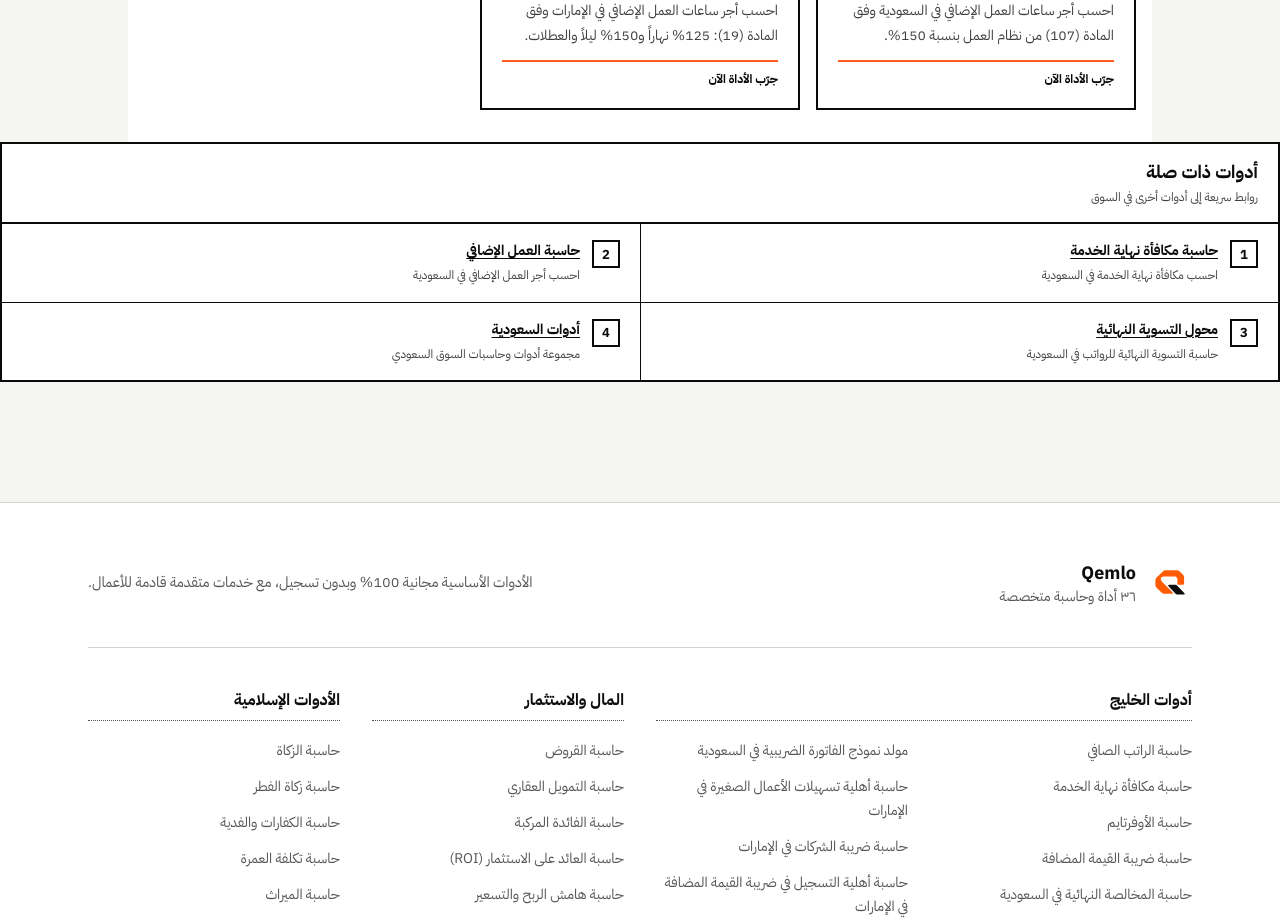
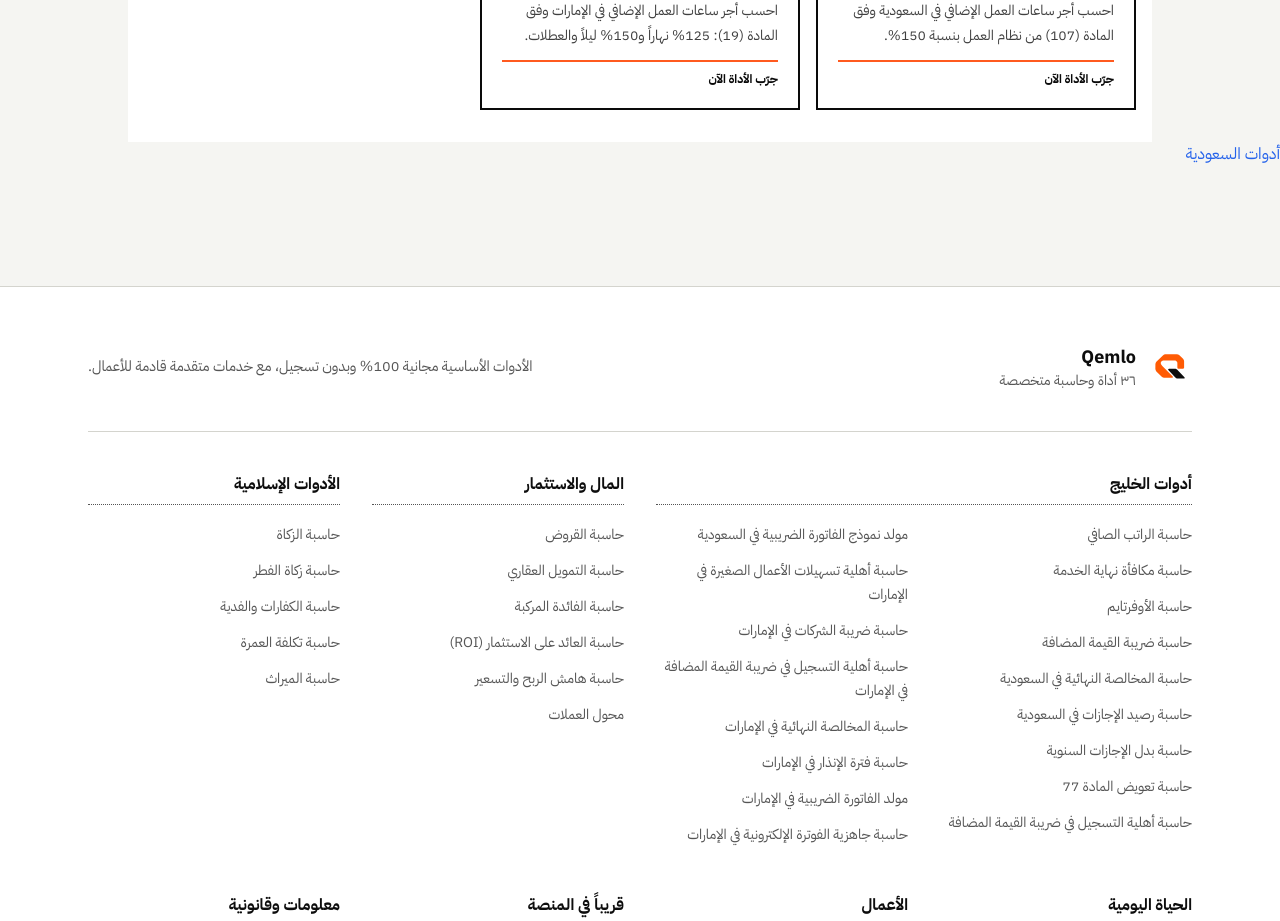
Before and after one commit to MAHMADzubair/arabic-tools, a Next.js app: page /salary-calculator/saudi in a window 1280 px wide. Shown: the part 7917-8838 px from the top of the page. Built offline with nearby package versions, Linux system fonts and the light colour scheme; no server answers.

Commit message:
Day 7: Saudi & UAE Organic SEO Improvements

```diff
--- a/app/salary-calculator/saudi/page.js
+++ b/app/salary-calculator/saudi/page.js
@@ -3,7 +3,7 @@ import SalaryCalculator from "@/components/SalaryCalculator";
 import ToolGuideSection from "@/components/ToolGuideSection";
 import GeoSummary from "@/components/business/GeoSummary";
 import { SITE_URL } from "@/lib/siteConfig";
-import RelatedBusinessTools from "@/components/business/RelatedBusinessTools";
+
 
 export const metadata = {
 
@@ -137,16 +137,7 @@ export default function SaudiSalaryPage() {
         disclaimer="هذه الأداة استرشادية — نتائجها تقديرية ولا تُعدّ مسيراً رسمياً. راجع قسم الموارد البشرية أو بوابة GOSI لأرقام دقيقة."
       />
       <ToolGuideSection {...guideData} />
-      <RelatedBusinessTools
-        title="أدوات ذات صلة"
-        subtitle="روابط سريعة إلى أدوات أخرى في السوق"
-        tools={[
-{ href: "/gratuity-calculator/saudi", icon: "💰", title: "حاسبة مكافأة نهاية الخدمة", desc: "احسب مكافأة نهاية الخدمة في السعودية" },
-{ href: "/overtime-calculator/saudi", icon: "⏰", title: "حاسبة العمل الإضافي", desc: "احسب أجر العمل الإضافي في السعودية" },
-{ href: "/ar/sa/final-settlement-calculator", icon: "🏁", title: "محول التسوية النهائية", desc: "حاسبة التسوية النهائية للرواتب في السعودية" },
-{ href: "/ar/sa", icon: "🇸🇦", title: "أدوات السعودية", desc: "مجموعة أدوات وحاسبات السوق السعودي" }
-        ]}
-      />
+      <a href="/ar/sa" className="text-blue-600 hover:underline" title="أدوات السعودية">أدوات السعودية</a>
     </div>
   );
 }
```
